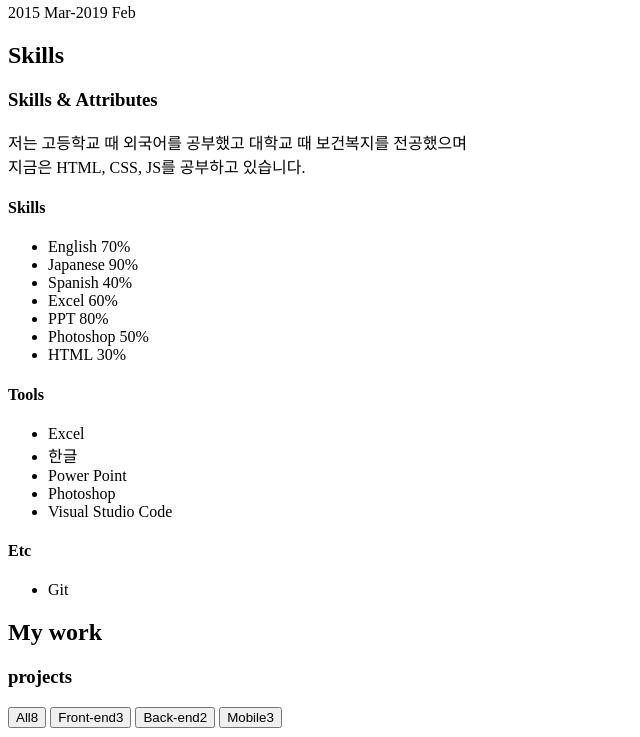
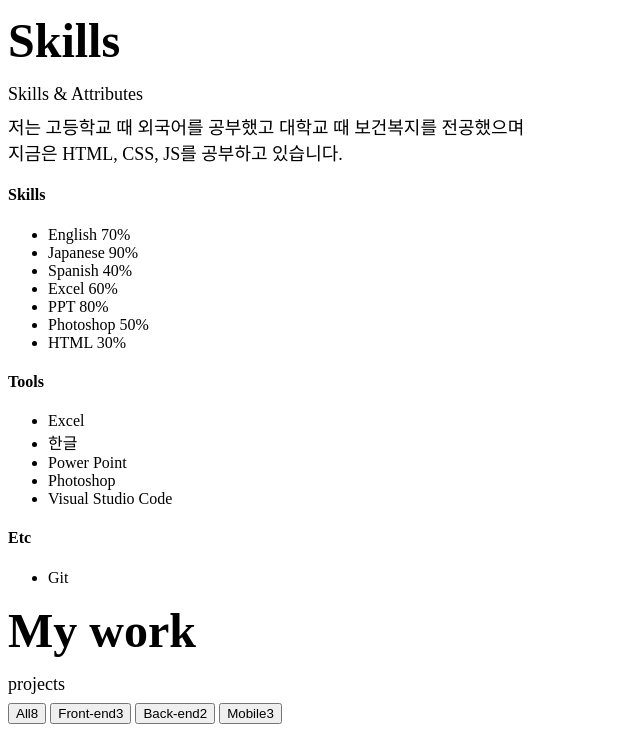
Before and after one commit to komorebi0722/Portfolios, a plain HTML site: page index.html in a window 1280 px wide. Shown: the part 1245-1982 px from the top of the page, without its empty margins (0-640 px from the left). Drawn offline with Linux system fonts and the light colour scheme.

Commit message:
CSS : typpgraphy

```diff
--- a/style.css
+++ b/style.css
@@ -38,3 +38,27 @@
 }
 
 /* Typography */
+h1{
+    font-size: var(--font-large);
+    font-weight: var(--weight-bold);
+    color: var(--color-black);
+    margin: 16px 0px;
+}
+h2{
+    font-size: var(--font-regular);
+    font-weight: var(--weight-semi-bold);
+    color: var(--color-black);
+    margin: 8px 0;
+}
+h3{
+    font-size: var(--font-regular);
+    font-weight: var(--font-regular);
+    color: var(--color-black);
+    margin: 8px 0;
+}
+p{
+    font-size: var(--font-regular);
+    font-weight: var(--font-regular);
+    color: var(--color-black);
+    margin: 4px 0;
+}
```
